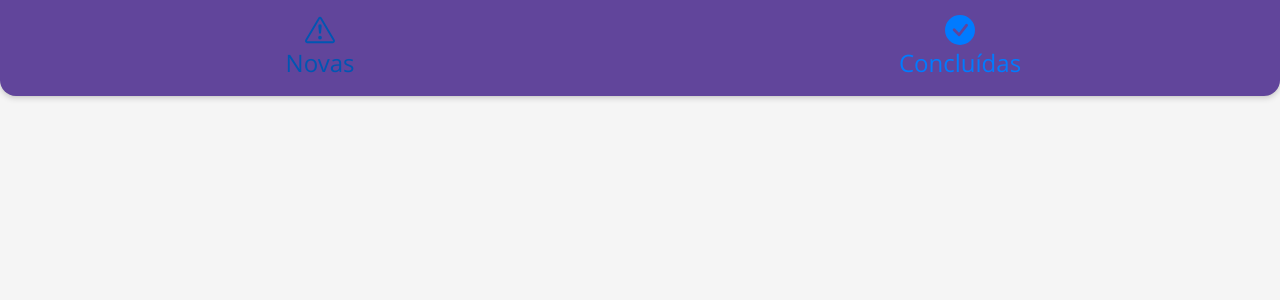
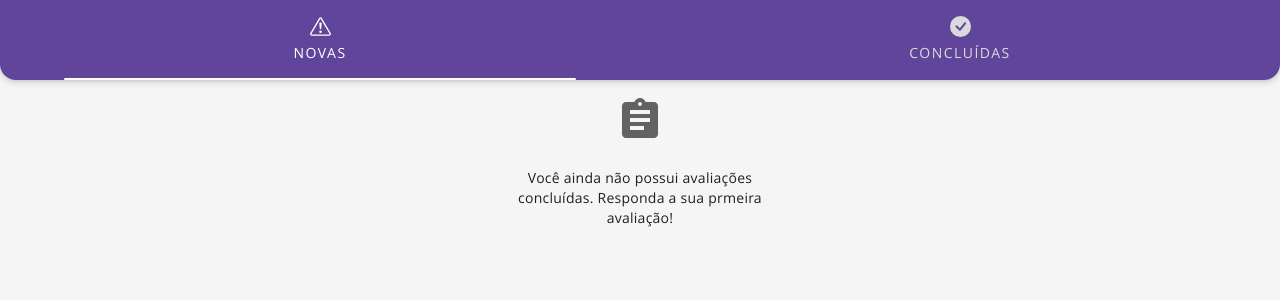
Before and after one commit to FeliciLab/qualiquiz, a Vue app: page /quizzes in a window 1280 px wide. Shown: the top 300 px of the page. Built offline with nearby package versions, Linux system fonts and the light colour scheme; what vue-the-mask would draw is missing.

Commit message:
💄 ajustando as difs de tabs active e ~active

```diff
--- a/src/views/AllQuizzes.vue
+++ b/src/views/AllQuizzes.vue
@@ -1,24 +1,30 @@
 <template>
   <div>
-    <!-- TODO: passar isso para um component -->
-    <b-tabs fill justified no-nav-style nav-wrapper-class="teste">
+    <b-tabs
+      fill
+      justified
+      no-nav-style
+      nav-wrapper-class="nav-wrapper"
+      active-nav-item-class="active-nav-item"
+      content-class="content"
+    >
       <b-tab active>
         <template #title>
           <div class="title">
-            <b-icon-exclamation-triangle />
+            <b-icon-exclamation-triangle class="mb-1" font-scale="1.5" />
             <span>Novas</span>
           </div>
         </template>
-        <p>{{ AllQuizzes }}</p>
+        <ListingCardsVertical :data="userQuizzesDisponiveis" />
       </b-tab>
-      <b-tab title="Concluídas">
+      <b-tab>
         <template #title>
           <div class="title">
-            <b-icon-check-circle-fill />
+            <b-icon-check-circle-fill class="mb-1" font-scale="1.5" />
             <span>Concluídas</span>
           </div>
         </template>
-        <p>{{ getUserQuizzes }}</p>
+        <ListingCardsVertical :data="userQuizzesConcluidas" />
       </b-tab>
     </b-tabs>
   </div>
@@ -26,26 +32,67 @@
 
 <script>
 import { mapGetters } from 'vuex'
+import ListingCardsVertical from '../components/UX/ListingCardsVertical'
+
 export default {
   name: 'AllQuizzes',
+  components: {
+    ListingCardsVertical
+  },
   computed: {
-    ...mapGetters('quiz', ['getUserQuizzes'])
+    ...mapGetters('quiz', {
+      userQuizzesDisponiveis: 'getUserQuizzesDisponiveis',
+      userQuizzesConcluidas: 'getUserQuizzesConcluidas'
+    })
   }
 }
 </script>
 
 <style lang="scss">
-.teste {
+.content {
+  margin-top: 16px;
+}
+
+.nav-wrapper {
   background-color: $purple;
   box-shadow: 0px 0.5px 1.75px rgba(0, 0, 0, 0.039),
     0px 1.85px 6.25px rgba(0, 0, 0, 0.19);
   border-radius: 0px 0px 16px 16px;
+  overflow: hidden;
 }
+
 .title {
   display: flex;
   flex-direction: column;
   align-items: center;
   justify-content: center;
-  height: 80px;
+  height: 64px;
+  font-family: Roboto;
+  font-style: normal;
+  font-weight: 500;
+  font-size: 14px;
+  line-height: 24px;
+  letter-spacing: 1.5px;
+  text-transform: uppercase;
+  color: #dadada;
+}
+
+.active-nav-item {
+  position: relative;
+
+  .title {
+    color: #ffffff;
+  }
+
+  &:after {
+    content: '';
+    background: #ffffff;
+    position: absolute;
+    bottom: 0;
+    left: 10%;
+    height: 2px;
+    border-radius: 1px;
+    width: 80%;
+  }
 }
 </style>
```
